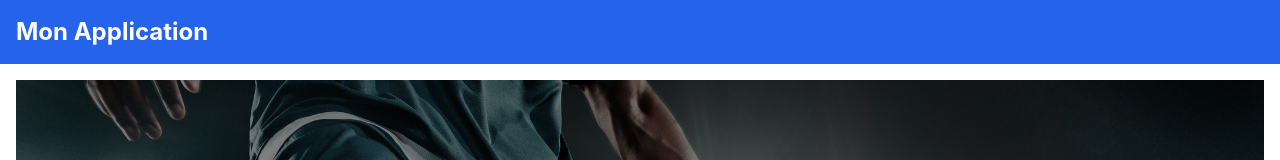
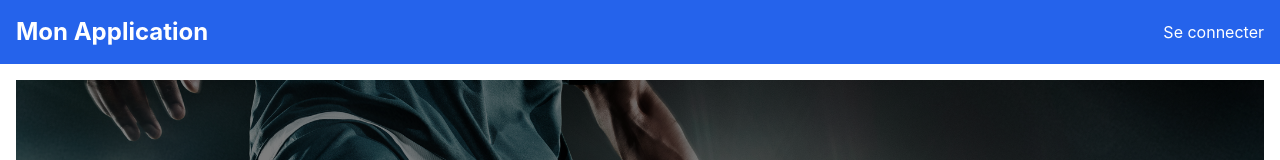
Before and after one commit to Ksper94/my-football, a Next.js app: page / in a window 1280 px wide. Shown: the top 160 px of the page. Built offline with nearby package versions, Linux system fonts and the light colour scheme; no server answers.

Commit message:
Message décrivant vos modifications

```diff
--- a/components/Layout.js
+++ b/components/Layout.js
@@ -1,16 +1,39 @@
-// components/Layout.js
 import React from 'react';
 import PropTypes from 'prop-types';
+import Link from 'next/link';
+import { useAuth } from '../context/AuthContext';
 
 export default function Layout({ children }) {
+  const { user } = useAuth();
+
   return (
     <div className="flex flex-col min-h-screen">
-      <header className="bg-blue-600 text-white p-4">
+      {/* Header */}
+      <header className="bg-blue-600 text-white p-4 flex justify-between items-center">
         <h1 className="text-2xl font-bold">Mon Application</h1>
+        <nav>
+          {user ? (
+            // Bouton "Dashboard" si connecté
+            <Link href="/dashboard">
+              <span className="text-white hover:underline cursor-pointer">
+                Tableau de bord
+              </span>
+            </Link>
+          ) : (
+            // Bouton "Se connecter" si non connecté
+            <Link href="/login">
+              <span className="text-white hover:underline cursor-pointer">
+                Se connecter
+              </span>
+            </Link>
+          )}
+        </nav>
       </header>
-      <main className="flex-grow container mx-auto p-4">
-        {children}
-      </main>
+
+      {/* Contenu principal */}
+      <main className="flex-grow container mx-auto p-4">{children}</main>
+
+      {/* Footer */}
       <footer className="bg-gray-800 text-white p-4 text-center">
         &copy; {new Date().getFullYear()} Mon Application. Tous droits réservés.
       </footer>
```
